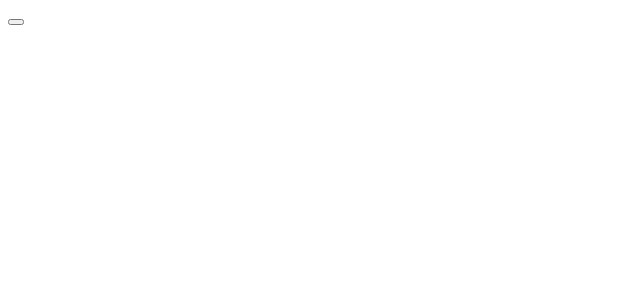
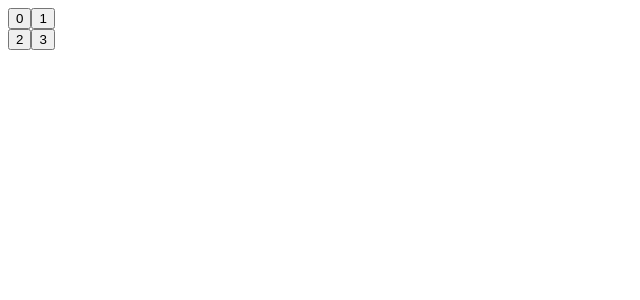
Before and after one commit to Norlandia/hippocampus-frontend, a React (Create React App) app in the folder hippocampus/: page / in a window 1280 px wide. Shown: the top 300 px of the page, without its empty margins (0-640 px from the left). Built offline with nearby package versions, Linux system fonts and the light colour scheme.

Commit message:
create board with cards

```diff
--- a/hippocampus/src/components/Card.js
+++ b/hippocampus/src/components/Card.js
@@ -1,11 +1,7 @@
 import React from 'react';
 
-const Card = () => {
-  return (
-    <div>
-      <button className="card"></button>
-    </div>
-  );
-}
+const Card = (props) => {
+  return <button className="card">{props.value}</button>;
+};
 
 export default Card;
--- a/hippocampus/src/containers/Board.js
+++ b/hippocampus/src/containers/Board.js
@@ -2,11 +2,37 @@ import React, { Component } from 'react';
 import Card from '../components/Card';
 
 class Board extends Component {
-  state = {};
+  state = {
+    board: [
+      [
+        {
+          value: 0,
+        },
+        {
+          value: 1,
+        },
+      ],
+      [
+        {
+          value: 2,
+        },
+        {
+          value: 3,
+        },
+      ],
+    ],
+  };
+
   render() {
     return (
       <div>
-        <Card />
+        {this.state.board.map((row, i) => (
+          <div key={i}>
+            {row.map((card, j) => (
+              <Card key={card.value} value={card.value}/>
+            ))}
+          </div>
+        ))}
       </div>
     );
   }
```
